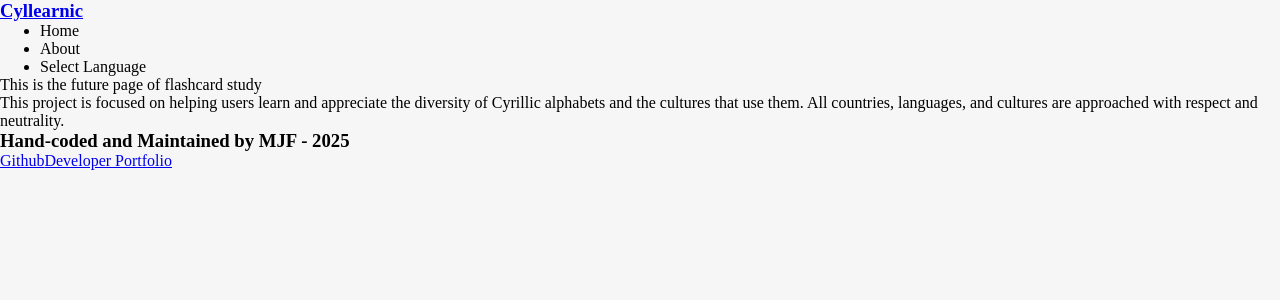
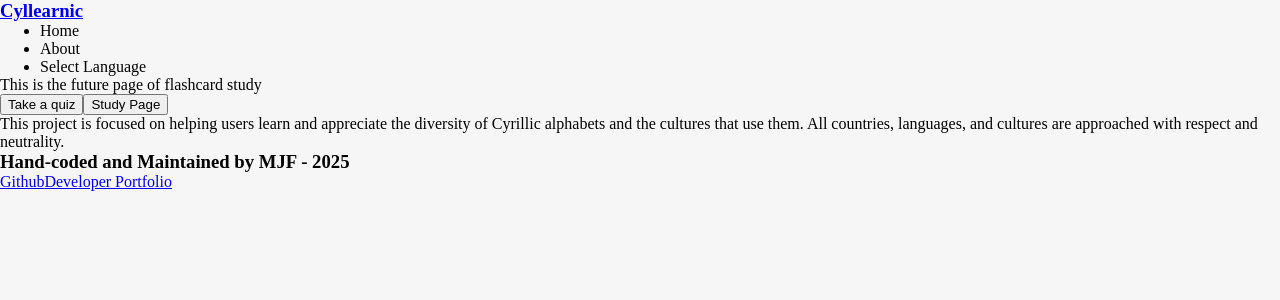
Before and after one commit to mjfru/cyllearnic, a React (Vite) app: page /flashcards/russian in a window 1280 px wide. Shown: the top 300 px of the page. Built offline with nearby package versions, Linux system fonts and the light colour scheme.

Commit message:
add further navigation between study/flashcards/quiz

```diff
--- a/src/components/FlashCards.jsx
+++ b/src/components/FlashCards.jsx
@@ -1,5 +1,18 @@
+import { Link, useParams } from "react-router-dom";
+
 const FlashCards = () => {
-	return <p>This is the future page of flashcard study</p>;
+	const { language } = useParams();
+	return (
+		<>
+			<p>This is the future page of flashcard study</p>
+			<Link to={`/quiz/${language}`}>
+				<button>Take a quiz</button>
+			</Link>
+			<Link to={`/study/${language}`}>
+				<button>Study Page</button>
+			</Link>
+		</>
+	);
 };
 
 export default FlashCards;
--- a/src/components/LanguageStudy.jsx
+++ b/src/components/LanguageStudy.jsx
@@ -20,6 +20,12 @@ const LanguageStudy = () => {
 			<h2>Language Study Page</h2>
 			{language === "russian" && <p>Russian!</p>}
 			{language === "ukrainian" && <p>Ukrainian!</p>}
+			<Link to={`/flashcards/${language}`}>
+				<button>Study Flashcards</button>
+			</Link>
+			<Link to={`/quiz/${language}`}>
+				<button>Take a Quiz</button>
+			</Link>
 
 			{selectedLanguage.map((letter) => {
 				return (
@@ -28,7 +34,6 @@ const LanguageStudy = () => {
 					</div>
 				);
 			})}
-			<Link to={`/flashcards/${language}`}><button>Study Flashcards</button></Link>
 		</>
 	);
 };
--- a/src/components/Quiz.jsx
+++ b/src/components/Quiz.jsx
@@ -1,5 +1,19 @@
+import { Link, useParams } from "react-router-dom";
+
 const Quiz = () => {
-	return <p>This is the future home of quizzes.</p>;
+	const { language } = useParams();
+
+	return (
+		<>
+			<p>This is the future home of quizzes.</p>
+			<Link to={`/flashcards/${language}`}>
+				<button>Practice Flashcards</button>
+			</Link>
+			<Link to={`/study/${language}`}>
+				<button>Study Page</button>
+			</Link>
+		</>
+	);
 };
 
 export default Quiz;
```
